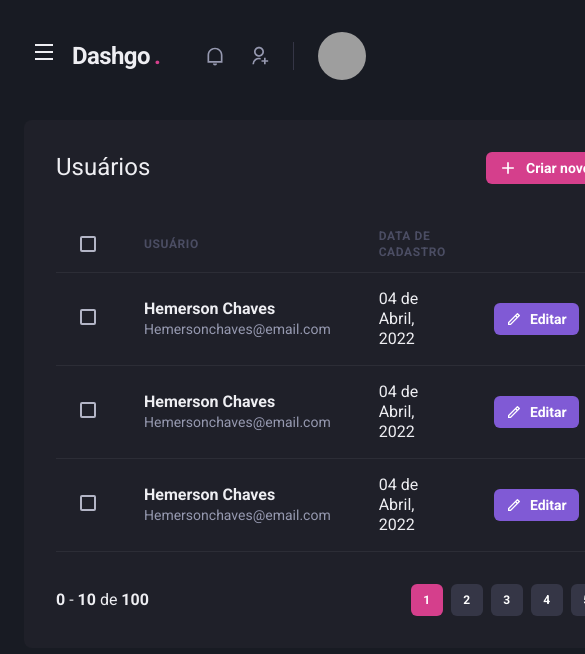
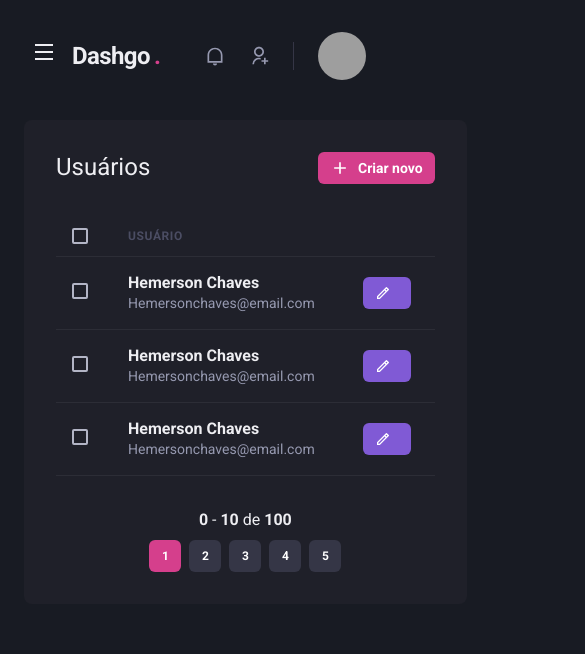
Before and after one commit to HemersonChaves/Construindo-interfaces-do-futuro, a Next.js app: page /users in a window 390 px wide. Shown: the top 654 px of the page, 585 px wide, since content can reach past the window. Built offline with nearby package versions, Linux system fonts and the light colour scheme; grey boxes are pictures that could not be loaded.

Commit message:
refact(responsivo): Listagem responsiva

```diff
--- a/src/components/Pagination/index.tsx
+++ b/src/components/Pagination/index.tsx
@@ -4,7 +4,7 @@ import { PaginationItem } from "./PaginationItem";
 export function Pagination() {
   return (
     <Stack
-      direction='row'
+      direction={['column', 'row']}
       mt='8'
       justify='space-between'
       align='center'
--- a/src/pages/users/index.tsx
+++ b/src/pages/users/index.tsx
@@ -1,10 +1,14 @@
-import { Box, Button, Checkbox, Flex, Heading, Icon, Table, Tbody, Td, Th, Thead, Tr, Text } from "@chakra-ui/react";
+import { Box, Button, Checkbox, Flex, Heading, Icon, Table, Tbody, Td, Th, Thead, Tr, Text, useBreakpointValue } from "@chakra-ui/react";
 import { RiAddLine, RiPencilLine } from "react-icons/ri";
 import { Header } from "../../components/Header";
 import { Pagination } from "../../components/Pagination";
 import { Sidebar } from "../../components/Sidebar";
 
 export default function UserList() {
+    const isWideVersion = useBreakpointValue({
+        base: false,
+        lg: true,
+    });
     return (
         <Box>
             <Header />
@@ -26,21 +30,22 @@ export default function UserList() {
                     <Table colorScheme='whiteAlpha'>
                         <Thead>
                             <Tr>
-                                <Th px='6' color='gray.300' width='8'>
+                                <Th px={['4','4','6']} color='gray.300' width='8'>
                                     <Checkbox colorScheme='pink'></Checkbox>
                                 </Th>
                                 <Th >
                                     Usuário
                                 </Th>
-                                <Th >
+                                {isWideVersion && <Th >
                                     Data de Cadastro
-                                </Th>
+                                </Th>}
+
                                 <Th width='8'></Th>
                             </Tr>
                         </Thead>
                         <Tbody>
                             <Tr>
-                                <Td px='6' >
+                                <Td px={['4','4','6']} >
                                     <Checkbox colorScheme='pink'></Checkbox>
                                 </Td>
                                 <Td>
@@ -49,19 +54,19 @@ export default function UserList() {
                                         <Text fontSize='sm' color='gray.300'> Hemersonchaves@email.com</Text>
                                     </Box>
                                 </Td>
-                                <Td>04 de Abril, 2022</Td>
+                                {isWideVersion && <Td>04 de Abril, 2022</Td> }
                                 <Td><Button
                                     as='a'
                                     size='sm'
                                     fontSize='sm'
                                     colorScheme='purple'
-                                    leftIcon={<Icon as={RiPencilLine} fontSize='16'/>}
+                                    leftIcon={<Icon as={RiPencilLine} fontSize='16' />}
                                 >
-                                    Editar
+                                    {isWideVersion ? 'editar' : ""}
                                 </Button></Td>
                             </Tr>
                             <Tr>
-                                <Td px='6' >
+                                <Td px={['4','4','6']} >
                                     <Checkbox colorScheme='pink'></Checkbox>
                                 </Td>
                                 <Td>
@@ -70,19 +75,19 @@ export default function UserList() {
                                         <Text fontSize='sm' color='gray.300'> Hemersonchaves@email.com</Text>
                                     </Box>
                                 </Td>
-                                <Td>04 de Abril, 2022</Td>
+                                {isWideVersion && <Td>04 de Abril, 2022</Td> }
                                 <Td><Button
                                     as='a'
                                     size='sm'
                                     fontSize='sm'
                                     colorScheme='purple'
-                                    leftIcon={<Icon as={RiPencilLine} fontSize='16'/>}
+                                    leftIcon={<Icon as={RiPencilLine} fontSize='16' />}
                                 >
-                                    Editar
+                                    {isWideVersion ? 'editar' : ""}
                                 </Button></Td>
                             </Tr>
                             <Tr>
-                                <Td px='6' >
+                                <Td px={['4','4','6']} >
                                     <Checkbox colorScheme='pink'></Checkbox>
                                 </Td>
                                 <Td>
@@ -91,15 +96,15 @@ export default function UserList() {
                                         <Text fontSize='sm' color='gray.300'> Hemersonchaves@email.com</Text>
                                     </Box>
                                 </Td>
-                                <Td>04 de Abril, 2022</Td>
+                                {isWideVersion && <Td>04 de Abril, 2022</Td> }
                                 <Td><Button
                                     as='a'
                                     size='sm'
                                     fontSize='sm'
                                     colorScheme='purple'
-                                    leftIcon={<Icon as={RiPencilLine} fontSize='16'/>}
+                                    leftIcon={<Icon as={RiPencilLine} fontSize='16' />}
                                 >
-                                    Editar
+                                    {isWideVersion ? 'editar' : ""}
                                 </Button></Td>
                             </Tr>
                         </Tbody>
```
